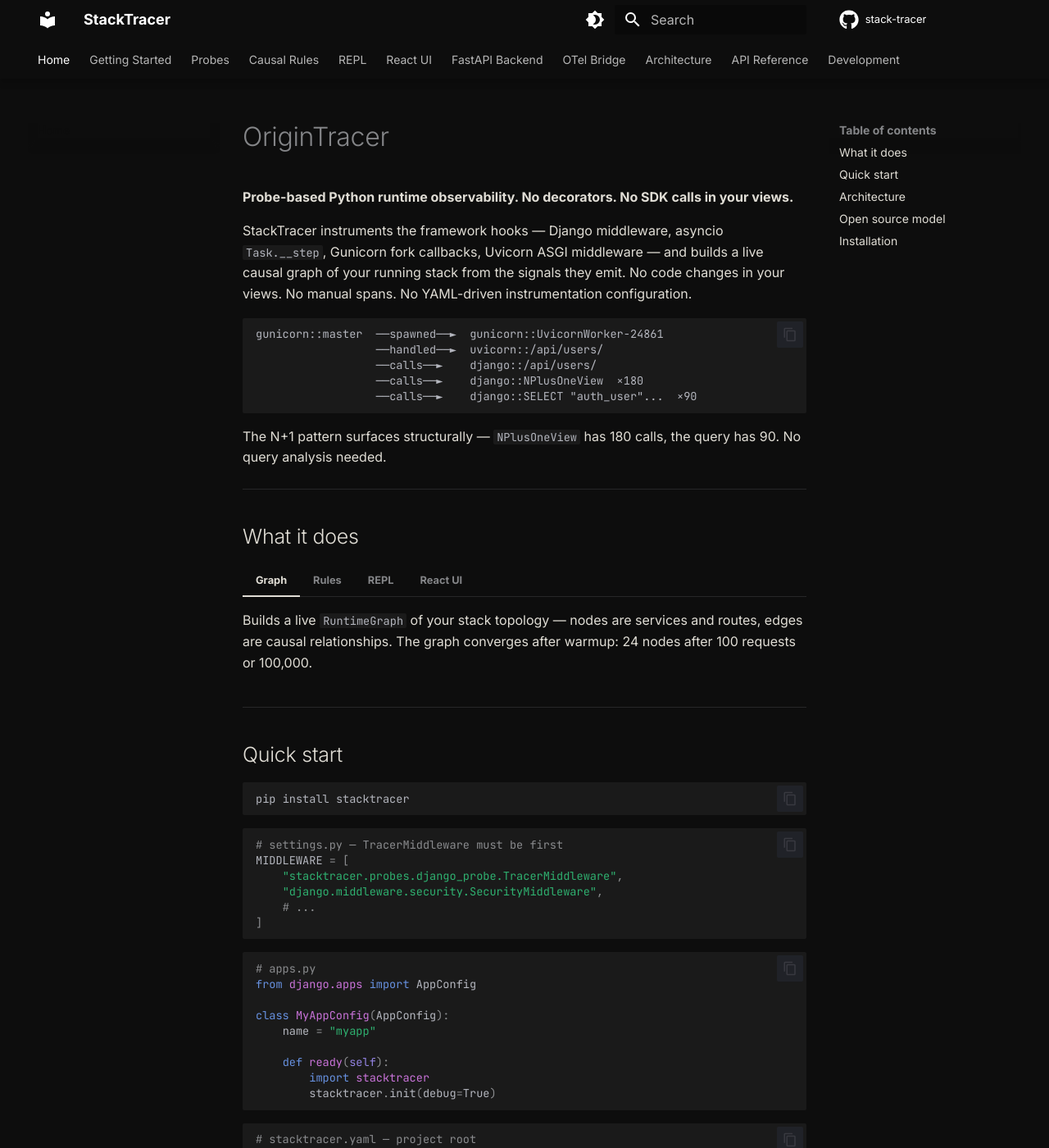
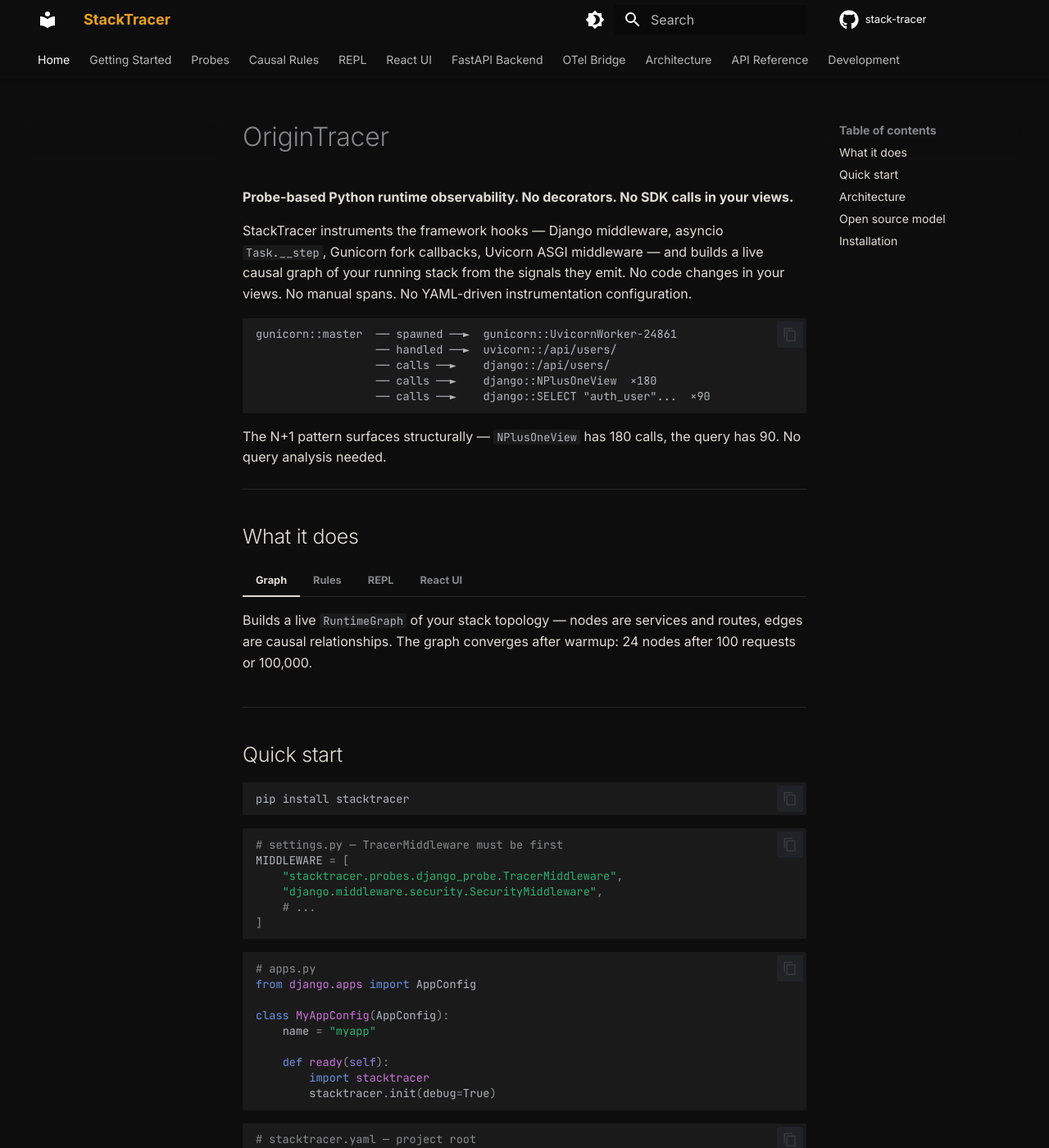
Before and after one commit to Humbulani1234/origintracer, an MkDocs documentation site: the page built from docs/index.md, in a window 1280 px wide and 1400 px high. Shown: the whole window at 82% size. Built offline with MkDocs 1.6.1 and Material for MkDocs 9.7.7, drawn with Linux system fonts in a browser that asks for light colours; comment, search, counter and statistics services are not loaded; some of the changed lines change nothing that is shown.

Commit message:
making progress on docs

```diff
--- a/docs/stylesheets/extra.css
+++ b/docs/stylesheets/extra.css
@@ -24,3 +24,8 @@
   border-radius: 4px;
   padding: 2px 8px;
 }
+
+/* This targets the site name in the header */
+.md-header__topic:first-child .md-ellipsis {
+  color: #e8a020;
+}
--- a/mkdocs.yml
+++ b/mkdocs.yml
@@ -38,6 +38,9 @@
 
 extra_css:
   - stylesheets/extra.css
+
+extra_javascript:
+  - stylesheets/header.js
 
 nav:
   - Home: index.md
@@ -84,7 +87,7 @@
     - Active Request Tracker: architecture/tracker.md
     - Serialisation: architecture/serialisation.md
   - API Reference:
-    - stacktracer: api/stacktracer.md
+    - origintracer: api/origintracer.md
     - core.engine: api/engine.md
     - core.runtime_graph: api/graph.md
     - core.event_schema: api/events.md
@@ -94,6 +97,7 @@
     - sdk.emitter: api/emitter.md
     - sdk.base_probe: api/base_probe.md
     - bridge.otel_bridge: api/otel_bridge.md
+    - core.kprobe_bridge: api/kprobe_bridge.md
   - Development:
     - Running Tests: development/tests.md
     - CI: development/ci.md
```
Also changed, not shown: docs/index.md (+5 -5 lines).
